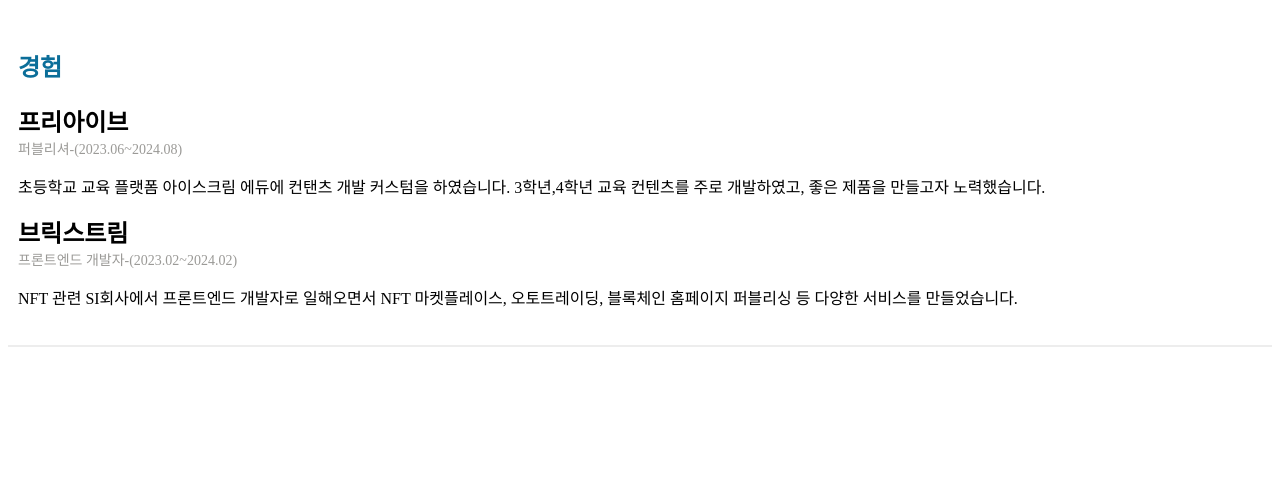
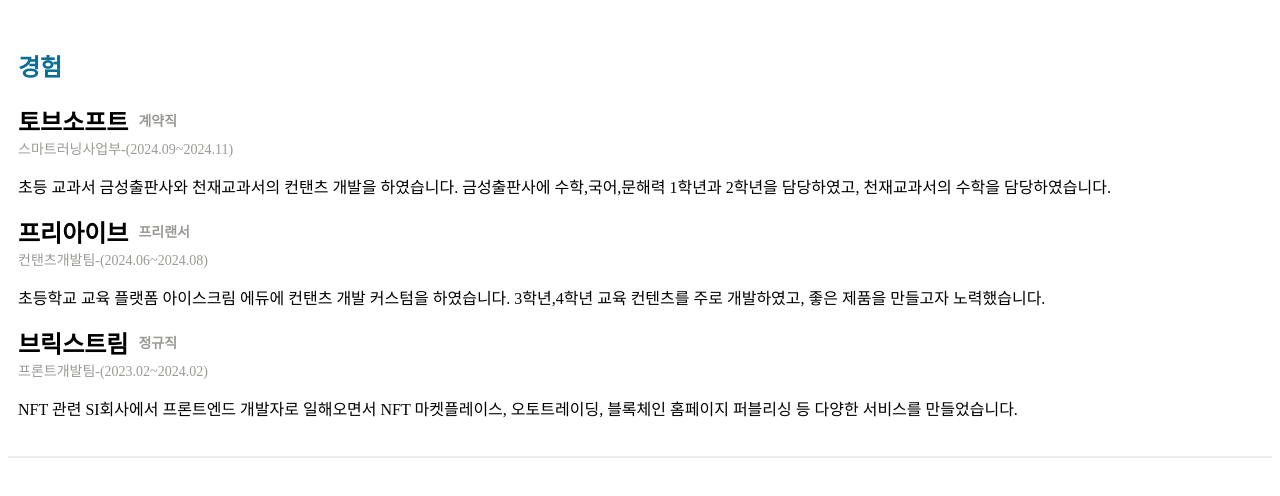
Before and after one commit to ChungwonJ/port, a Next.js app: page /two in a window 1280 px wide. Shown: the top 496 px of the page. Built offline with nearby package versions, Linux system fonts and the light colour scheme; a web font is replaced by a local one.

Commit message:
포트 수정

```diff
--- a/pages/two/index.js
+++ b/pages/two/index.js
@@ -6,16 +6,24 @@
       <section>
         <h1>경험</h1>
         <div>
-          <h2>프리아이브</h2>
-          <p className="since">퍼블리셔-(2023.06~2024.08)</p>
+          <h2 className="twoTitle">토브소프트 <span>계약직</span></h2>
+          <p className="since">스마트러닝사업부-(2024.09~2024.11)</p>
+          <p>
+            초등 교과서 금성출판사와 천재교과서의 컨탠츠 개발을 하였습니다.
+            금성출판사에 수학,국어,문해력 1학년과 2학년을 담당하였고, 천재교과서의 수학을 담당하였습니다.
+          </p>
+        </div>
+        <div>
+          <h2 className="twoTitle">프리아이브<span>프리랜서</span></h2>
+          <p className="since">컨탠츠개발팀-(2024.06~2024.08)</p>
           <p>
             초등학교 교육 플랫폼 아이스크림 에듀에 컨탠츠 개발 커스텀을 하였습니다.
             3학년,4학년 교육 컨텐츠를 주로 개발하였고, 좋은 제품을 만들고자 노력했습니다.
           </p>
         </div>
         <div>
-          <h2>브릭스트림</h2>
-          <p className="since">프론트엔드 개발자-(2023.02~2024.02)</p>
+          <h2 className="twoTitle">브릭스트림<span>정규직</span></h2>
+          <p className="since">프론트개발팀-(2023.02~2024.02)</p>
           <p>
             NFT 관련 SI회사에서 프론트엔드 개발자로 일해오면서 NFT 마켓플레이스,
             오토트레이딩, 블록체인 홈페이지 퍼블리싱 등 다양한 서비스를
--- a/styles/globals.scss
+++ b/styles/globals.scss
@@ -32,6 +32,17 @@
 
   &:hover{
     opacity: 0.8;
+  }
+}
+
+.twoTitle{
+  display: flex;
+  align-items: center;
+  gap: 10px;
+
+  &>span{
+    color: #9b9a97;
+    font-size: 14px;
   }
 }
 
@@ -132,6 +143,7 @@
   font-size: 14px;
 }
 
+
 @media (max-width: 1200px) {
   .wrap{
     width: 100%;
```
Also changed, not shown: data/index.js (+11 -5 lines).
